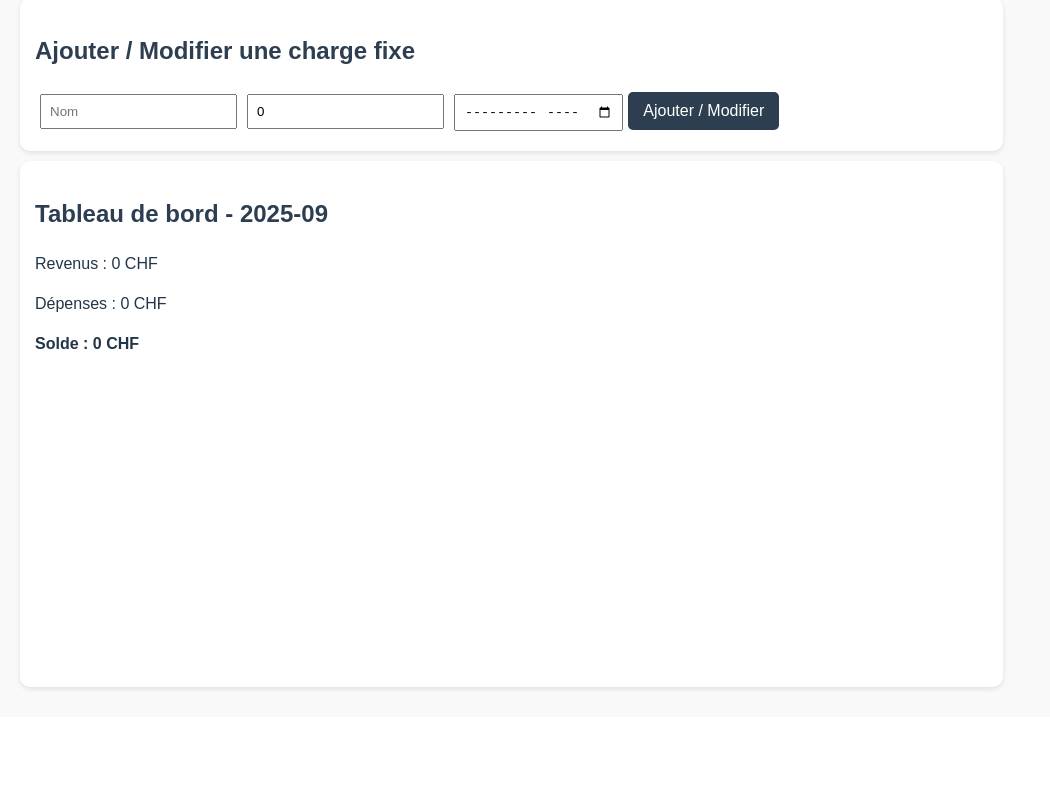
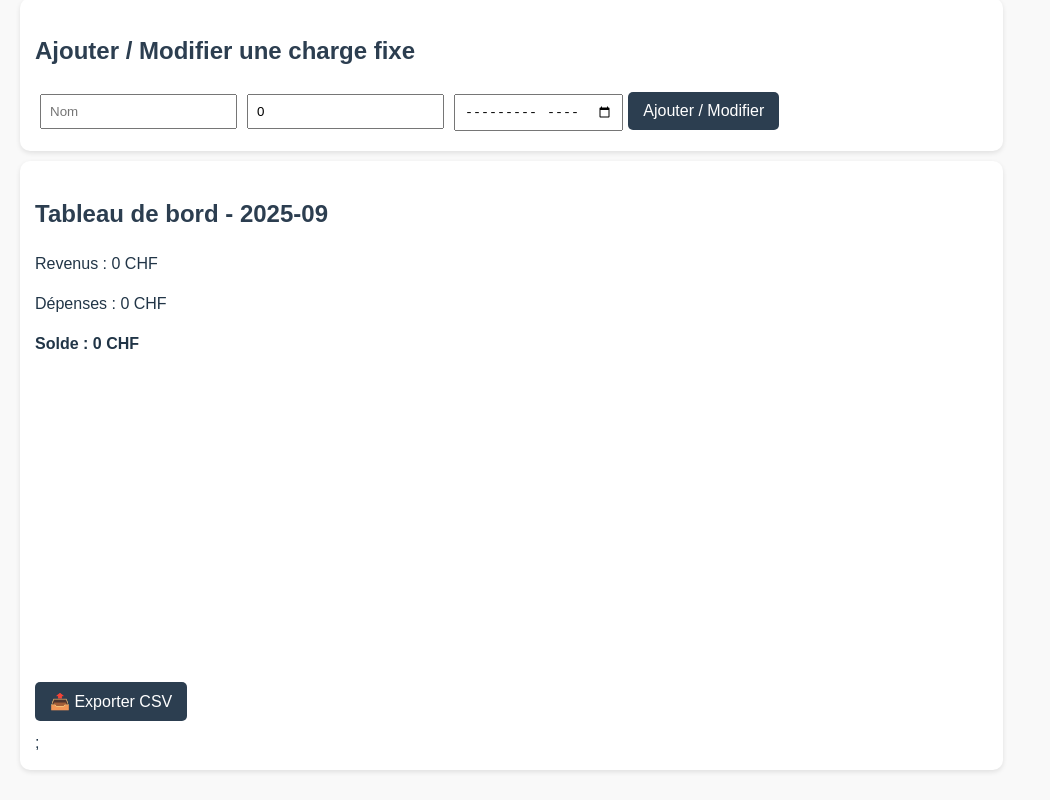
Before and after one commit to LaghaOussama/budget-app, a React (Vite) app: page / in a window 1280 px wide. Shown: the part 310-1110 px from the top of the page, without its empty margins (0-1050 px from the left). Before the commit the page ends 1027 px from the top, so only its background shows below. Built offline with nearby package versions, Linux system fonts and the light colour scheme.

Commit message:
📤 Ajout export CSV : possibilité de télécharger les transactions par mois ou toutes

```diff
--- a/package.json
+++ b/package.json
@@ -10,7 +10,9 @@
     "preview": "vite preview"
   },
   "dependencies": {
+    "prop-types": "^15.8.1",
     "react": "^19.1.1",
+    "react-csv": "^2.2.2",
     "react-dom": "^19.1.1",
     "recharts": "^3.2.0"
   },
--- a/src/components/Dashboard.jsx
+++ b/src/components/Dashboard.jsx
@@ -1,5 +1,6 @@
 import { PieChart, Pie, Cell } from "recharts";
 import { getFixedChargesForMonth } from "../utils/storage";
+import ExportCSV from "./ExportCSV";
 
 export default function Dashboard({ transactions, fixedCharges }) {
   const COLORS = ["#FF6384", "#36A2EB", "#FFCE56", "#4BC0C0"];
@@ -35,7 +36,6 @@ export default function Dashboard({ transactions, fixedCharges }) {
       <p>
         <strong>Solde : {balance} CHF</strong>
       </p>
-
       <PieChart width={300} height={300}>
         <Pie
           data={pieData}
@@ -50,6 +50,7 @@ export default function Dashboard({ transactions, fixedCharges }) {
           ))}
         </Pie>
       </PieChart>
+      <ExportCSV transactions={transactions} />;
     </div>
   );
 }
--- /dev/null
+++ b/src/components/ExportCSV.jsx
@@ -0,0 +1,23 @@
+import { CSVLink } from "react-csv";
+
+export default function ExportCSV({ transactions }) {
+  const headers = [
+    { label: "Date", key: "date" },
+    { label: "Montant", key: "amount" },
+    { label: "Catégorie", key: "category" },
+    { label: "Type", key: "type" },
+    { label: "Description", key: "description" },
+  ];
+
+  return (
+    <div style={{ margin: "10px 0" }}>
+      <CSVLink
+        data={transactions}
+        headers={headers}
+        filename={"transactions.csv"}
+      >
+        <button>📤 Exporter CSV</button>
+      </CSVLink>
+    </div>
+  );
+}
```
Also changed, not shown: 1 other file (tests, documents, lock files or other folders).
